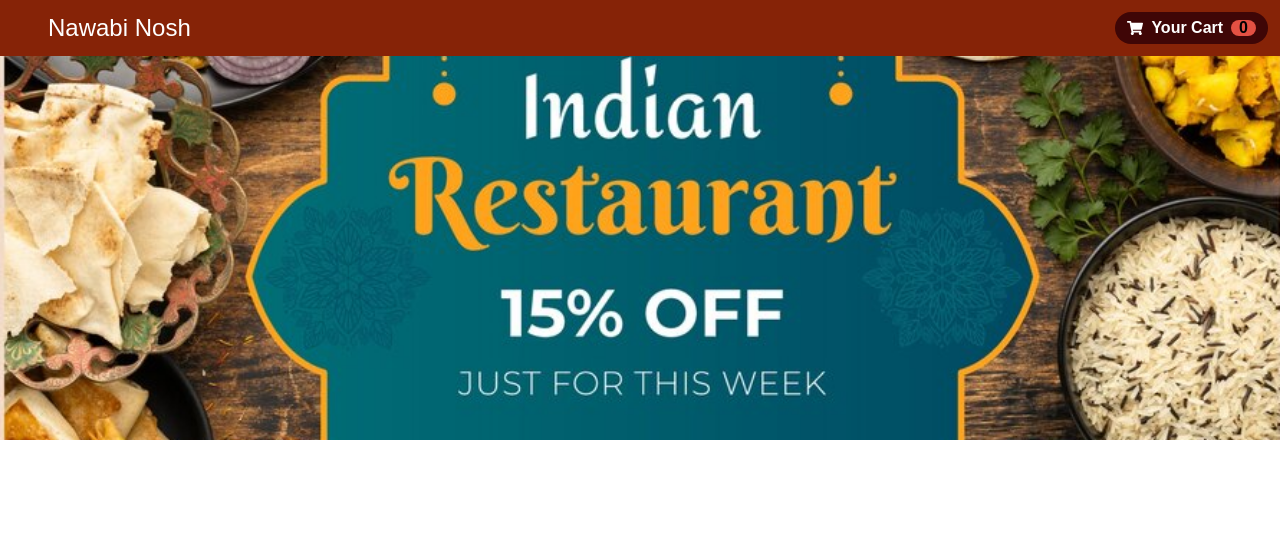
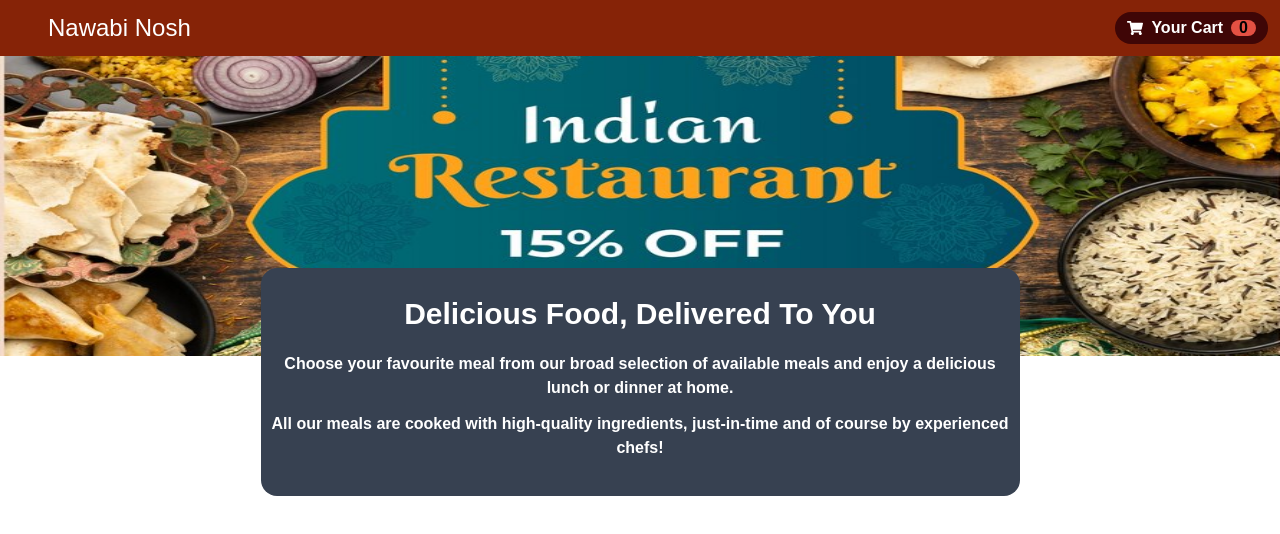
Before and after one commit to Atul9180/React_Ecommerce_Application, a JavaScript app in the folder client/: page / in a window 1280 px wide. Shown: the top 534 px of the page. Built offline with nearby package versions, Linux system fonts and the light colour scheme.

Commit message:
RestaurentSummary

```diff
--- a/client/src/App.js
+++ b/client/src/App.js
@@ -1,9 +1,11 @@
 import Header from "./components/Layout/Header";
+import RestaurentSummary from "./components/Restaurant/RestaurentSummary";
 
 function App() {
   return (
     <div>
       <Header />
+      <RestaurentSummary />
     </div>
   );
 }
--- a/client/src/components/Layout/Header.js
+++ b/client/src/components/Layout/Header.js
@@ -15,11 +15,11 @@ const Header = () => {
         </button>
       </header>
 
-      <div className="pt-14">
+      <div className="pt-14 w-[100%] -z-20">
         <img
           src={promotionBannerImage}
           alt="promotionBannerImage"
-          className="w-full h-96 object-cover"
+          className="w-full md:h-[300px] h-[200px]"
         />
       </div>
     </>
--- /dev/null
+++ b/client/src/components/Restaurant/RestaurentSummary.js
@@ -0,0 +1,19 @@
+const RestaurentSummary = () => {
+  return (
+    <div className="py-7 px-2 bg-gray-700 text-white  text-center w-[759px] mx-auto -mt-[5.5rem] relative rounded-2xl z-10">
+      <h2 className="text-3xl  mb-5 font-extrabold">
+        Delicious Food, Delivered To You
+      </h2>
+      <p className="mb-3 font-semibold">
+        Choose your favourite meal from our broad selection of available meals
+        and enjoy a delicious lunch or dinner at home.
+      </p>
+      <p className="font-semibold mb-2">
+        All our meals are cooked with high-quality ingredients, just-in-time and
+        of course by experienced chefs!
+      </p>
+    </div>
+  );
+};
+
+export default RestaurentSummary;
```
